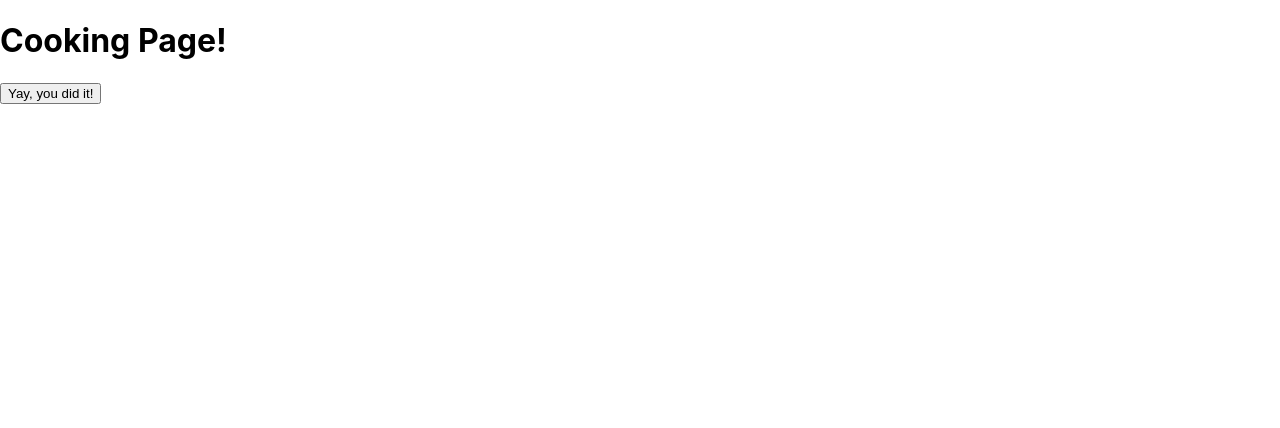
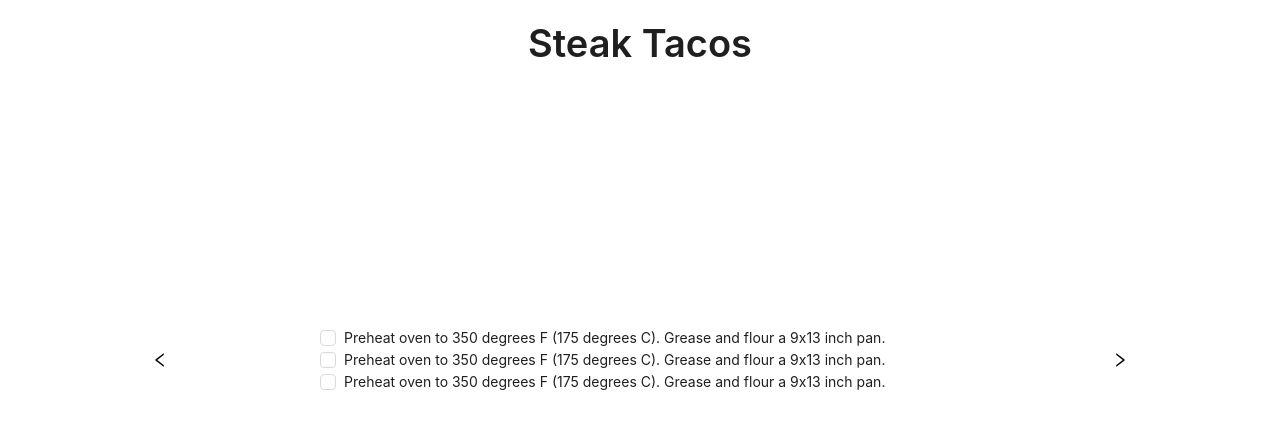
Before and after one commit to nspeer12/chefgpt, a React (Create React App) app in the folder frontend/chefgpt-react/: page /Cook in a window 1280 px wide. Shown: the top 428 px of the page. Built offline with nearby package versions, Linux system fonts and the light colour scheme.

Commit message:
feat: ingredients checkbox & recipe steps

```diff
--- a/frontend/chefgpt-react/package.json
+++ b/frontend/chefgpt-react/package.json
@@ -3,6 +3,7 @@
   "version": "0.1.0",
   "private": true,
   "dependencies": {
+    "@ant-design/icons": "^5.0.1",
     "@testing-library/jest-dom": "^5.16.5",
     "@testing-library/react": "^13.4.0",
     "@testing-library/user-event": "^13.5.0",
--- a/frontend/chefgpt-react/src/views/CookingPage.js
+++ b/frontend/chefgpt-react/src/views/CookingPage.js
@@ -1,16 +1,177 @@
+import { LeftOutlined, RightOutlined } from "@ant-design/icons";
+import { Button, Checkbox, Space, Steps, Typography } from "antd";
+import React, { useState } from "react";
 
-import React from "react";
+const { Title } = Typography;
+
+const RecipeTitle = "Steak Tacos";
+
+const recipe = [
+  {
+    index: 1,
+    text: "Preheat oven to 350 degrees F (175 degrees C). Grease and flour a 9x13 inch pan.",
+  },
+  {
+    index: 2,
+    text: "Preheat oven to 350 degrees F (175 degrees C). Grease and flour a 9x13 inch pan.",
+  },
+  {
+    index: 3,
+    text: "Preheat oven to 350 degrees F (175 degrees C). Grease and flour a 9x13 inch pan.",
+  },
+];
+
+const ingredients = [
+  {
+    key: 1,
+    text: "Preheat oven to 350 degrees F (175 degrees C). Grease and flour a 9x13 inch pan.",
+  },
+  {
+    key: 2,
+    text: "Preheat oven to 350 degrees F (175 degrees C). Grease and flour a 9x13 inch pan.",
+  },
+  {
+    key: 3,
+    text: "Preheat oven to 350 degrees F (175 degrees C). Grease and flour a 9x13 inch pan.",
+  },
+];
 
 export function CookingPage() {
+  const [currentStep, setCurrentStep] = useState(1);
+  const [isCookingPage, setIsCookingPage] = useState(false);
+
   return (
     <div>
-      <h1>Cooking Page!</h1>
-      <button onClick={handleClick}>Yay, you did it!</button>
+      <div style={title}>
+        <Title>{RecipeTitle}</Title>
+      </div>
+      <div style={row}>
+        <LeftOutlined onClick={handleLeftClick}>Cooking</LeftOutlined>
+
+        {isCookingPage ? <RecipeComponent /> : <IngredientsComponent />}
+
+        <RightOutlined onClick={handleRightClick}>Ingredients</RightOutlined>
+      </div>
     </div>
   );
-  function handleClick() {
+
+  // Move the component to a separate function
+  function RecipeComponent(props) {
+    return (
+      <>
+        <div style={RecipeContainer}>
+          <Steps
+            direction="vertical"
+            current={currentStep - 1}
+            items={recipe.map((item, index) => ({
+              title:
+                index === currentStep - 1
+                  ? "In Progress"
+                  : index > currentStep - 1
+                  ? "Waiting"
+                  : "Finished",
+              description: item.text,
+            }))}
+          />
+          <Space align="center">
+            <Button onClick={previousStep}>Previous Step</Button>
+            <Button onClick={nextStep} type="primary">
+              Next Step
+            </Button>
+          </Space>
+        </div>
+      </>
+    );
+  }
+
+  // Move the component to a separate function
+  function IngredientsComponent(props) {
+    return (
+      <>
+        <div style={IngredientsContainer}>
+          {ingredients.map((item, index) => (
+            <>
+              <div key={index}>
+                <Checkbox onChange={onChange}>{item.text}</Checkbox>
+                <br></br>
+              </div>
+            </>
+          ))}
+        </div>
+      </>
+    );
+  }
+  function onChange(e) {
+    console.log(`checked = ${e.target.checked}`);
+  }
+  function goToCelebrationPage() {
     window.location.href = "/Celebrate";
+  }
+  function goToHomePage() {
+    window.location.href = "/";
+  }
+  function nextStep() {
+    setCurrentStep(currentStep + 1);
+  }
+  function previousStep() {
+    setCurrentStep(currentStep - 1);
+  }
+
+  function handleLeftClick() {
+    if (isCookingPage === true) {
+      // go to ingredients page
+      setIsCookingPage(false);
+    } else {
+      // go back to home page
+      goToHomePage();
+    }
+  }
+  function handleRightClick() {
+    if (isCookingPage === true) {
+      // go back to completed page
+      goToCelebrationPage();
+    } else {
+      // go to cooking page
+      setIsCookingPage(true);
+    }
   }
 }
 
+// const container = {
+//   position: "absolute",
+//   top: "50%",
+//   left: "50%",
+//   transform: "translate(-50%, -50%)",
+// };
+
+const RecipeContainer = {
+  display: "flex",
+  flexDirection: "column",
+  justifyContent: "center",
+  alignItems: "center",
+  width: " 50vw",
+  height: "70vh",
+};
+const title = {
+  display: "flex",
+  justifyContent: "center",
+  alignItems: "center",
+  height: "10vh",
+};
+
+const IngredientsContainer = {
+  display: "flex",
+  flexDirection: "column",
+  justifyContent: "flex-start",
+
+  width: " 50vw",
+};
+
+const row = {
+  display: "flex",
+  justifyContent: "space-evenly",
+  alignItems: "center",
+  height: "70vh",
+};
+
 export default CookingPage;
```
Also changed, not shown: 1 other file (tests, documents, lock files or other folders).
